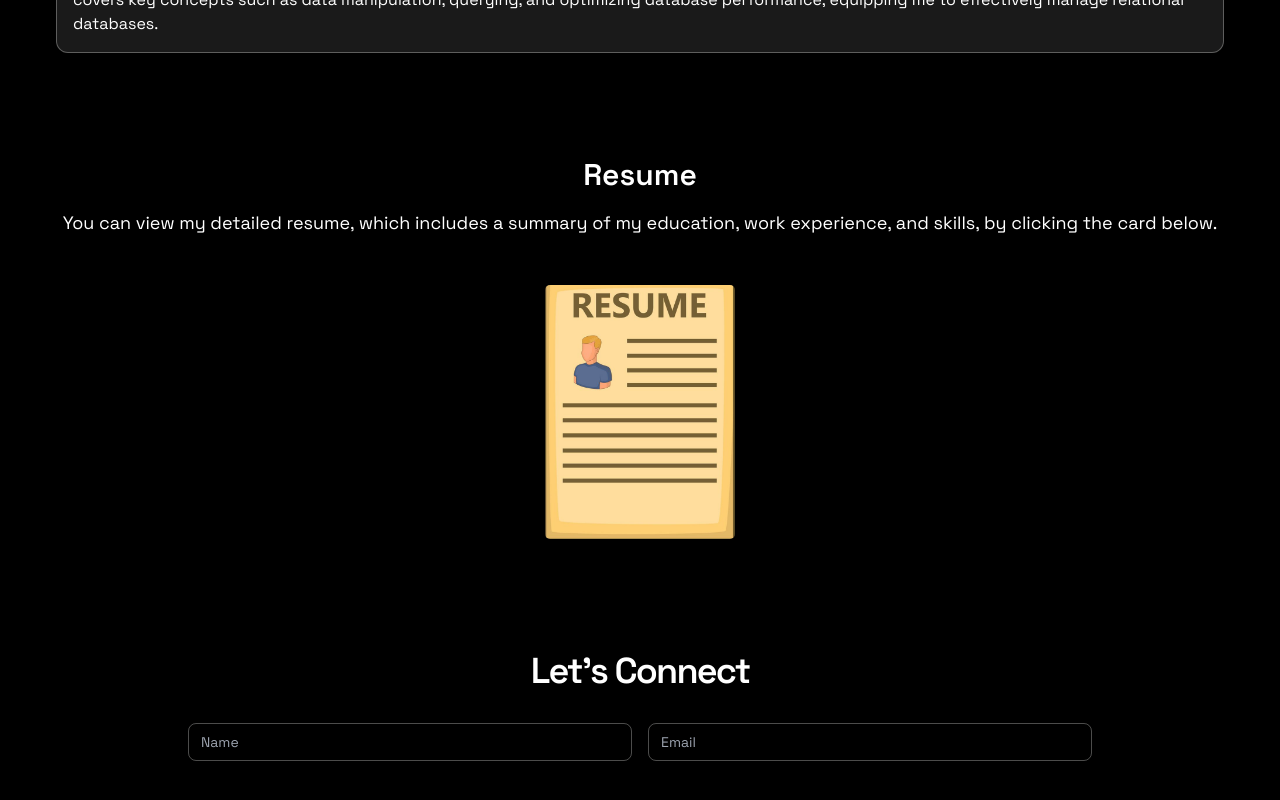
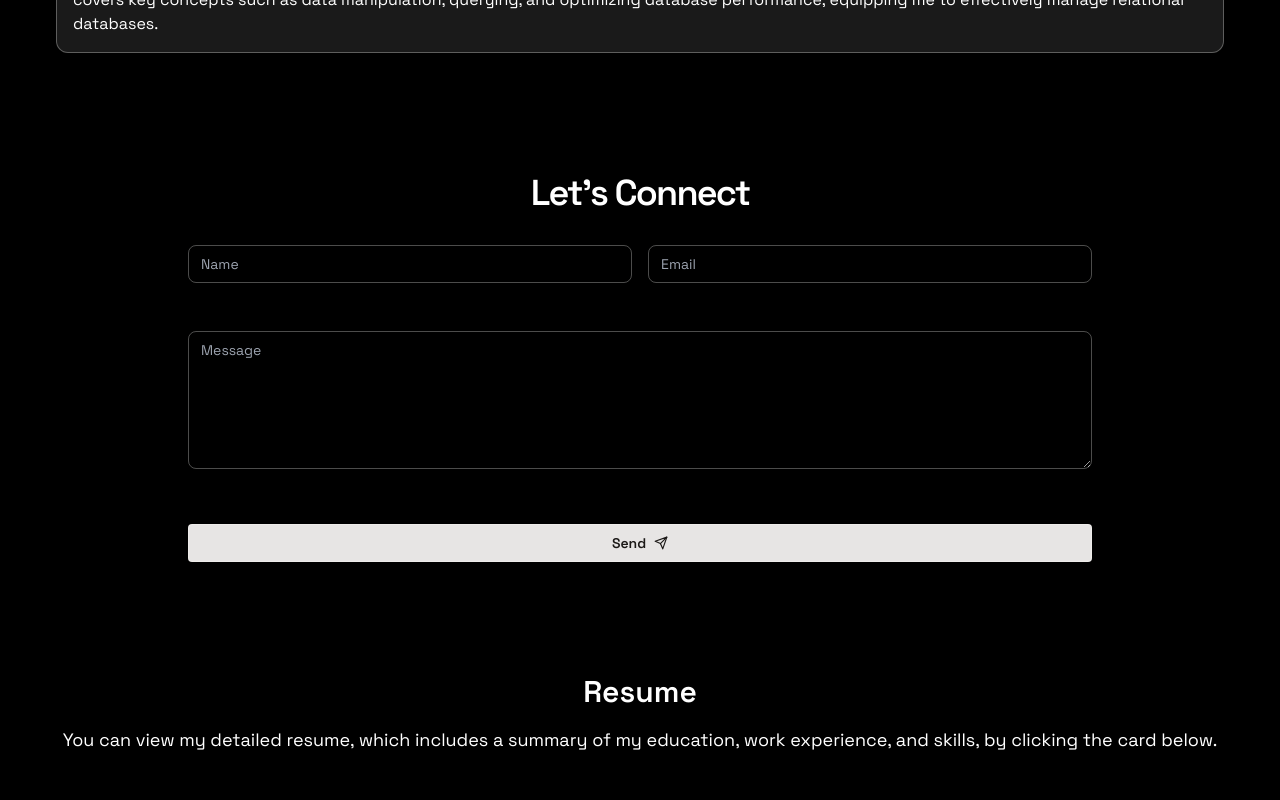
Before and after one commit to JyothikKOPPULA/JyothikKOPPULA-Portfolio, a React (Vite) app: page / in a window 1280 px wide. Shown: the part 4120-4920 px from the top of the page. Built offline with nearby package versions, Linux system fonts and the light colour scheme.

Commit message:
Update App.jsx

```diff
--- a/src/App.jsx
+++ b/src/App.jsx
@@ -23,8 +23,8 @@ const App = () => {
         {/* <WorkExperience /> */}
         <EducationSection />
         <Certifications />
+        <ContactFrom />
         <ResumeSection />
-        <ContactFrom />
         <Footer />
       </div>
     </div>
```
